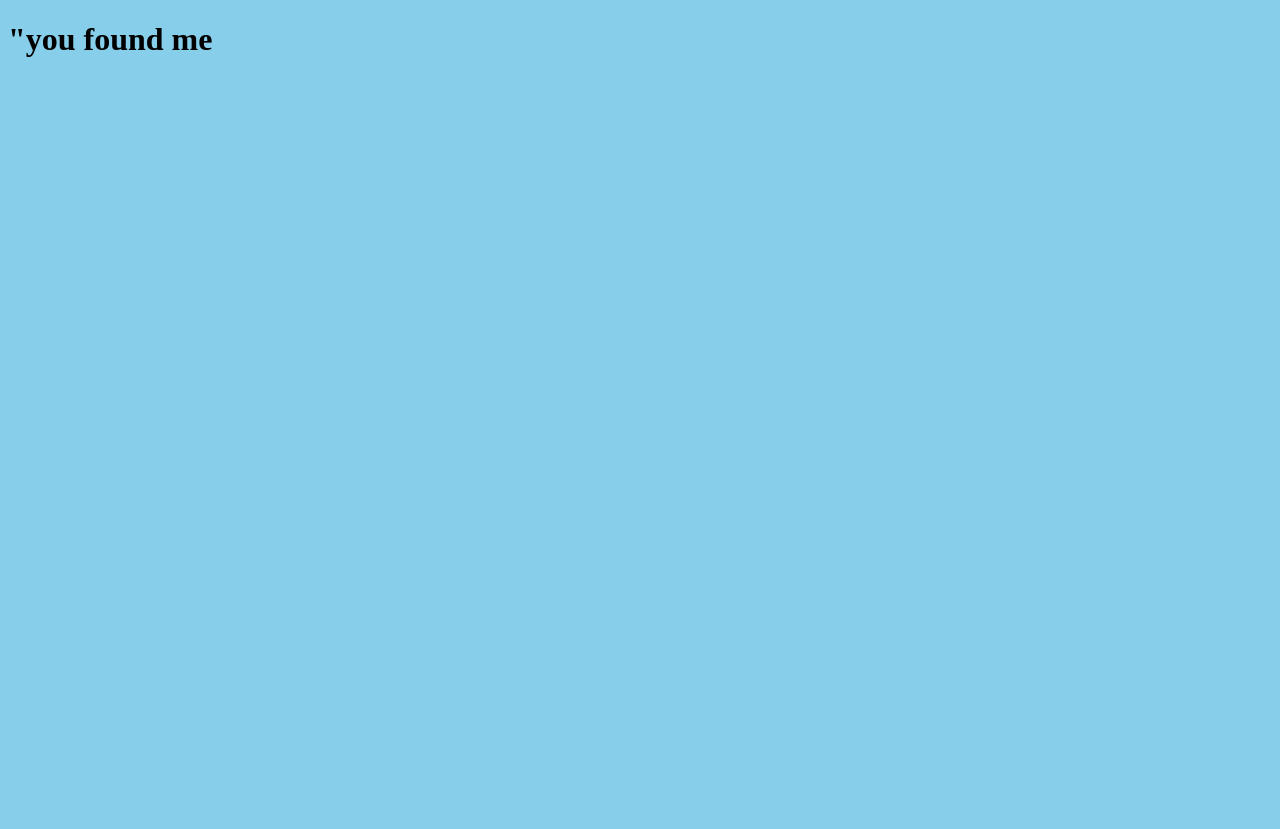
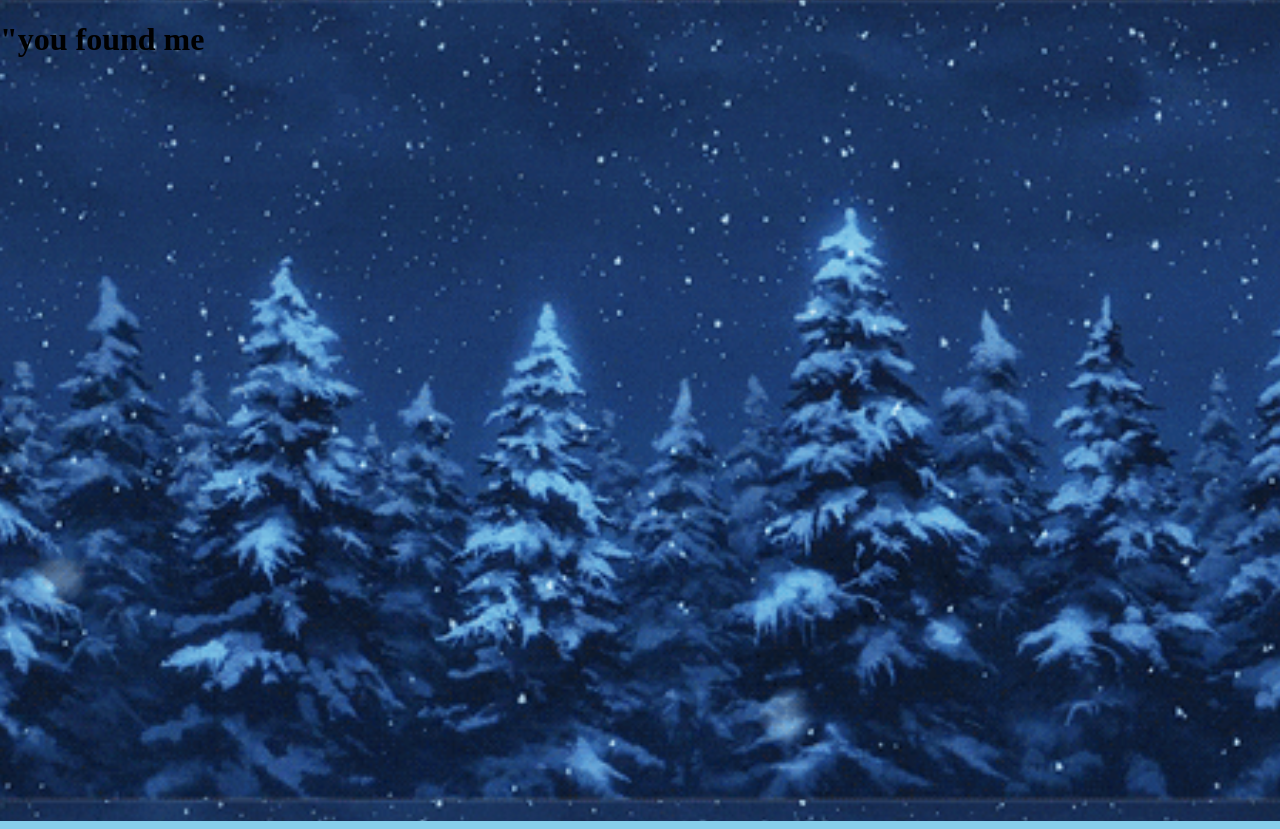
Before and after one commit to yaaAfrehb/PersonalWebsite, a plain HTML site: page index.html in a window 1280 px wide. Drawn offline with Linux system fonts and the light colour scheme.

Commit message:
background added (scary tho, almost got a virus)

```diff
--- a/index.css
+++ b/index.css
@@ -1,6 +1,12 @@
+/* my heart dropped to my butt trying to find this */
+
 body {
     width:100%;
     height:100vh;
     background-color: #87CEEB;
-
+    background-image: url("Winter Solstice GIF.gif");
+    background-attachment: fixed;
+    background-repeat: no-repeat;
+    background-size: cover;
+    margin: 0;
 }
```
